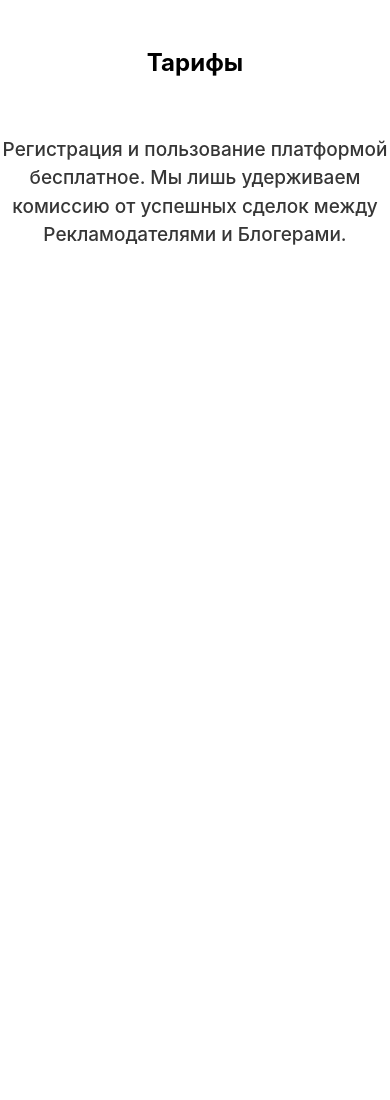
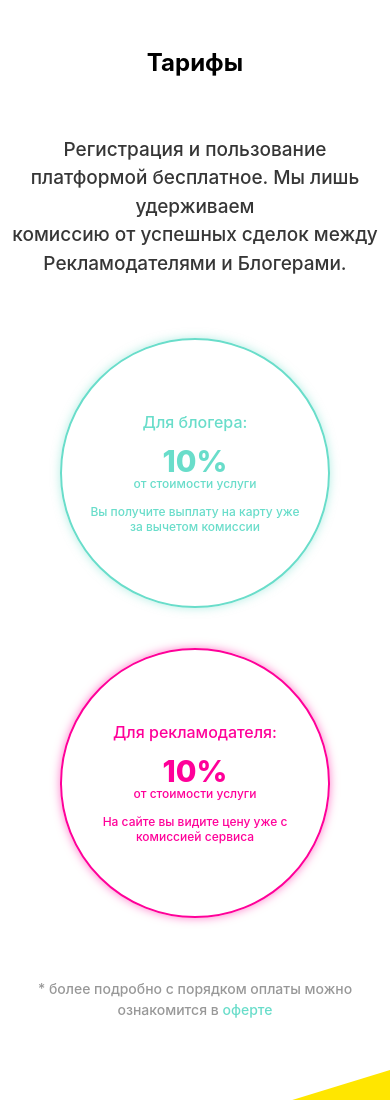
Before and after one commit to Tronenko1995/bloggermall, a website: page index.html in a window 390 px wide. Shown: the part 10900-12000 px from the top of the page. Before the commit the page ends 11150 px from the top, so only its background shows below. Drawn offline with Linux system fonts and the light colour scheme; a web font is replaced by a local one.

Commit message:
bloggermall home 27.01.2021

```diff
--- a/index.html
+++ b/index.html
@@ -293,6 +293,32 @@
             <h2 class="main-6__title">Тарифы</h2>
             <p class="main-6__text">Регистрация и пользование платформой бесплатное. Мы лишь удерживаем
             <br>комиссию от успешных сделок между Рекламодателями и Блогерами.</p>
+            <div class="main-6__row">
+                <div class="main-6__circle main-6__circle--green">
+                    <div class="main-6__circle-text">
+                        <p class="main-6__text main-6__text--top">Для блогера:</p>
+                        <p class="main-6__text main-6__text--center main-6__text--percent">10%</p>
+                        <p class="main-6__text main-6__text--description">от стоимости услуги</p>
+                        <p class="main-6__text main-6__text--bottom main-6__text--description">Вы получите выплату на карту уже за вычетом комиссии</p>
+                    </div>
+                </div>
+                <div class="main-6__circle main-6__circle--purple">
+                    <div class="main-6__circle-text">
+                        <p class="main-6__text main-6__text--top">Для рекламодателя:</p>
+                        <p class="main-6__text main-6__text--center main-6__text--percent">10%</p>
+                        <p class="main-6__text main-6__text--description">от стоимости услуги</p>
+                        <p class="main-6__text main-6__text--bottom main-6__text--description">На сайте вы видите цену уже с комиссией сервиса</p>
+                    </div>
+                </div>
+            </div>
+            <p class="main-6__text main-6__text--link">* более подробно с порядком оплаты можно ознакомится в <a href="/oferta/"><span>оферте</span></a></p>
+        </div>
+    </div>
+
+
+    <div class="main-7">
+        <div class="main-7__wrap">
+            <h2 class="main-7__title">Схема работы для рекламодателя</h2>
         </div>
     </div>
 
--- a/src/scss/main/main-6.scss
+++ b/src/scss/main/main-6.scss
@@ -16,11 +16,126 @@
         font-size: 19px;
         font-weight: 500;
         line-height: 1.5em;
+        text-size-adjust: 100%;
+        &--link {
+            margin-bottom: 50px;
+            color: #989898;
+            font-size: 14px;
+            a {
+                span {
+                    color: #69ddca;
+                }
+            }
+        }
     }
-    &__items {
+    &__row {
+        display: flex;
+        justify-content: center;
+        margin-top: 60px;
+    }
+    &__circle {
+        width: 390px;
+        height: 390px;
+        padding: 5px 25px;
+        display: flex;
+        flex-direction: column;
+        border-radius: 50%;
+        overflow: hidden;
+        font-family: "SFProDisplay", Sans-serif;
+        margin-right: 40px;
+        .main-6__text {
+            font-size: 20px;
+            margin-top: 0;
+            &--percent {
+                font-weight: 800;
+                font-size: 50px;
+                line-height: 50px;
+            }
+            &--description {
+                font-size: 15px;
+                line-height: 19.5px;
+            }
+            &--top {
+                margin-top: 0;
+                line-height: 30px;
+            }
+            &--center {
+                margin-top: 25px;
+            }
+            &--bottom {
+                margin-top: 28px;
+            }
+        }
+        &--green {
+            border: 2px solid rgb(105, 221, 202);
+            box-shadow: 0 0 10px rgba(105, 221, 202, .5);
+            .main-6__text {
+                color: #69ddca;
+            }
+        }
+        &--purple {
+            border: 2px solid rgb(255, 0, 153);
+            box-shadow: 0 0 10px rgba(255, 0, 153, .5);
+            .main-6__text {
+                color: #ff0099;
+            }
 
-    }
-    &__item {
-
+        }
+        &-text {
+            margin-top: 100px;
+        }
+        &:last-child {
+            margin-right: 0;
+        }
     }
 }
+
+@media (max-width: 1100px) {
+    .main-6 {
+        &__wrap {
+            width: 96%;
+        }
+        &__circle {
+            width: 270px;
+            height: 270px;
+
+            &-text {
+                margin-top: 65px;
+            }
+            .main-6__text {
+                font-size: 12px;
+                font-weight: 500;
+                line-height: 1.3em;
+                &--top {
+                    font-size: 16px;
+                    line-height: 1.5;
+                }
+                &--center,
+                &--bottom {
+                    margin-top: 12px;
+                }
+                &--percent {
+                    font-size: 30px;
+                    line-height: 1;
+                    font-weight: 800;
+                }
+            }
+        }
+    }
+}
+
+
+@media (max-width: 650px) {
+    .main-6 {
+        &__row {
+            flex-direction: column;
+            align-items: center;
+        }
+        &__circle {
+            margin: 0 0 40px 0;
+            &:last-child {
+                margin-bottom: 0;
+            }
+        }
+    }
+}
--- /dev/null
+++ b/src/scss/main/main-7.scss
@@ -0,0 +1,33 @@
+.main-7 {
+    width: 100%;
+    display: flex;
+    justify-content: center;
+    background-color: #ffe600;
+    overflow: hidden;
+    position: relative;
+    &::before {
+        content: '';
+        position: absolute;
+        top: 0;
+        left: 0;
+        width: 0;
+        height: 0;
+        border-top: 120px solid #fff;
+        border-right: 100vw solid transparent;
+        background: 0 0;
+        z-index: 2;
+    }
+    &__wrap {
+        width: 1024px;
+    }
+    &__title {
+        color: #363636;
+        font-family: "SF Pro Display",Sans-serif;
+        font-size: 30px;
+        font-weight: 600;
+        text-transform: none;
+        line-height: 42px;
+        margin: 180px 0 80px;
+        text-align: center;
+    }
+}
```
Also changed, not shown: css/style.min.css.
